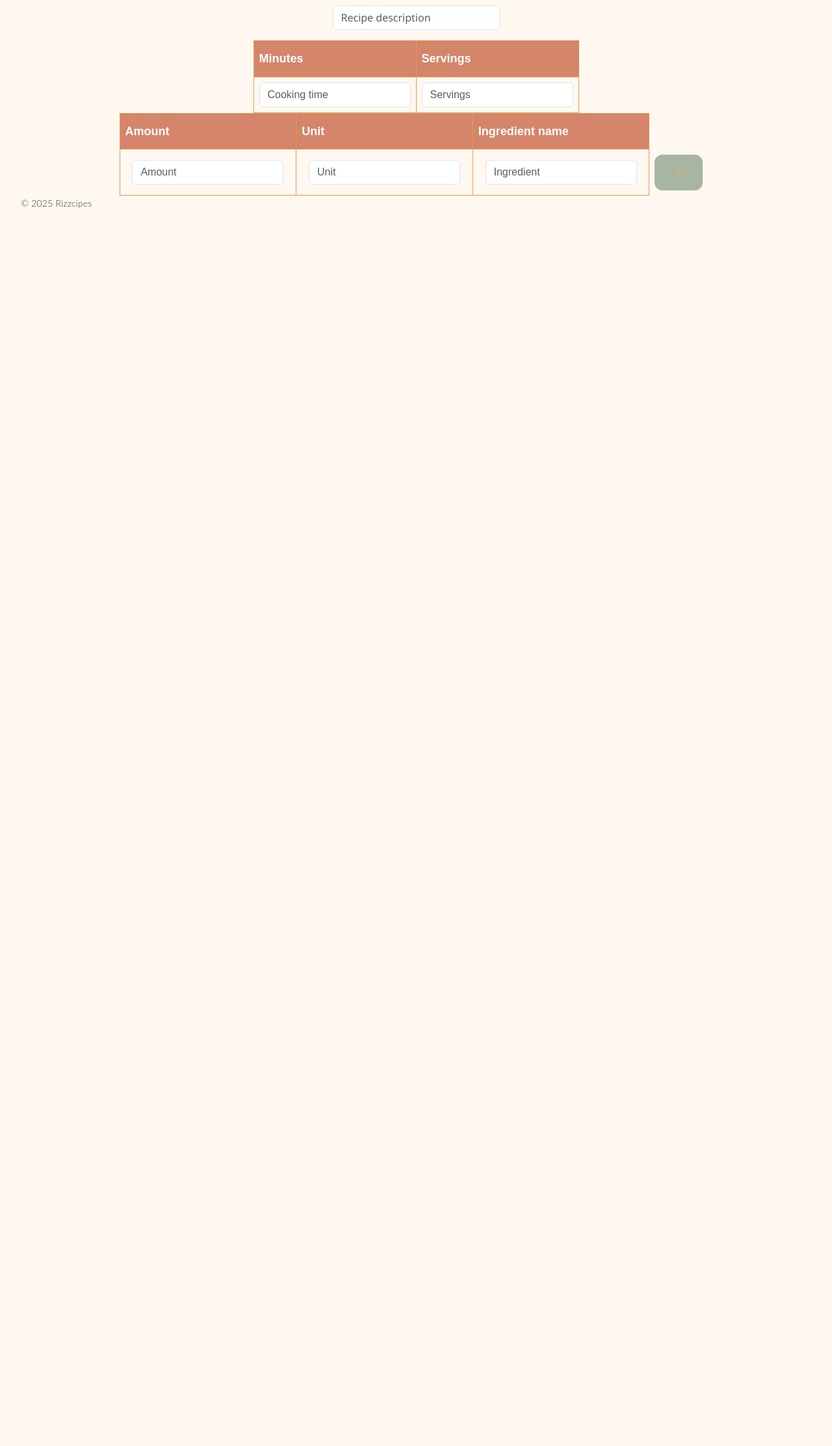
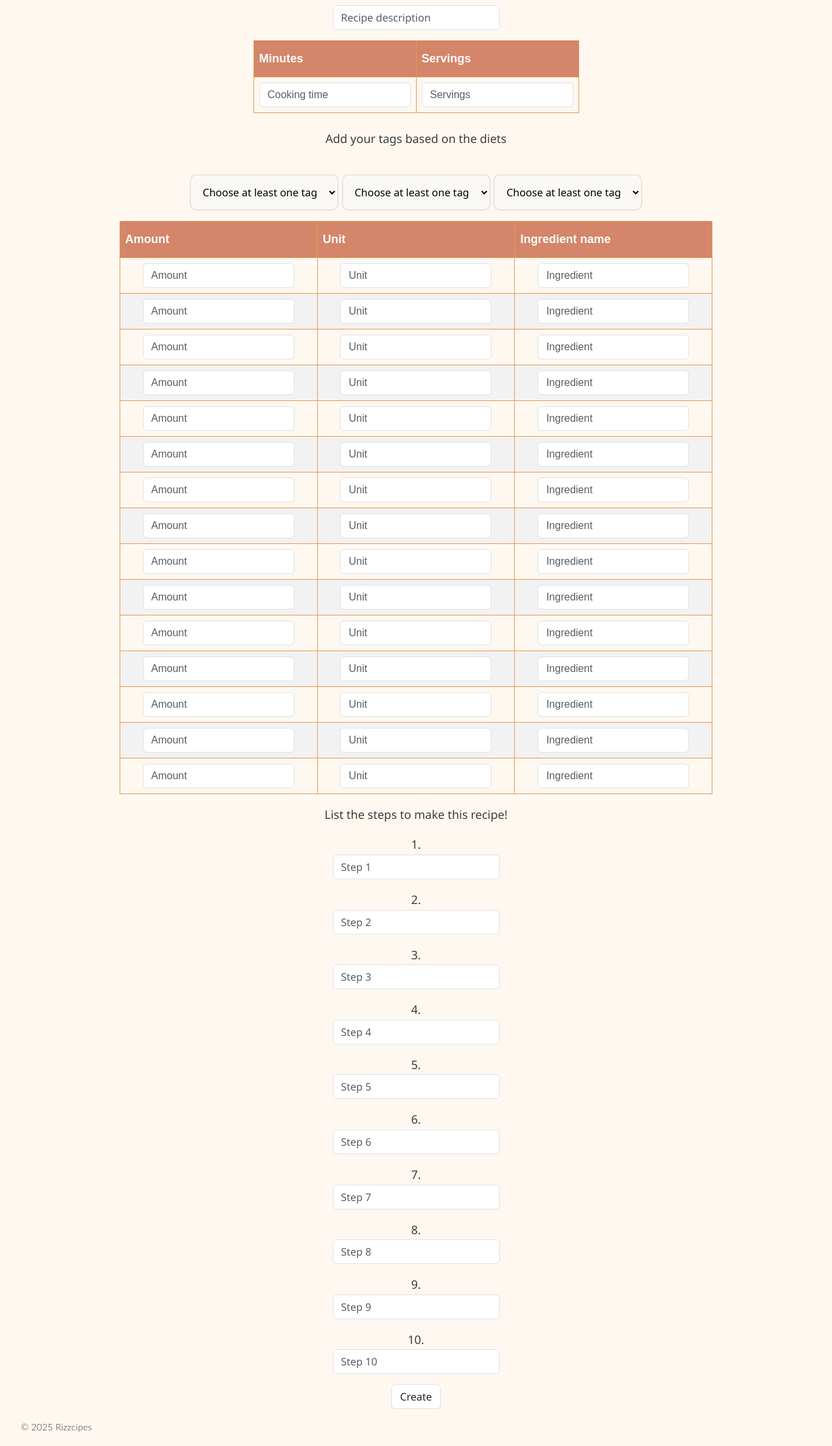
Before and after one commit to DraxinAm/cs50_final, a Flask app: page /create in a window 1280 px wide. Shown: the part 213-2438 px from the top of the page at 65% size. Before the commit the page ends 533 px from the top, so only its background shows below. Run offline with Flask 3, Linux system fonts and the light colour scheme; the visitor is signed in with stand-in values (Sample User, id 1); some libraries are stand-ins or nearby versions.

Commit message:
create is live

```diff
--- a/app.py
+++ b/app.py
@@ -43,7 +43,52 @@ def cookbook():
 def create():
     """Create a new recipe"""
     if request.method == "POST":
-        # Handle recipe creation logic here
+        # Handle recipe title, desc logic here
+        recipe_title = request.form.get("recipe_title")
+        if not recipe_title:
+            return problem("Must add title")
+        description = request.form.get("recipe_description")
+        if not description:
+            return problem("Must add description")
+        # Handle cooktime and servings
+        cooktime = request.form.get("time")
+        if not cooktime or int(cooktime) < 0:
+            return problem("Must give integer minutes")
+        servings = request.form.get("servings")
+        if not servings or int(servings) < 0:
+            return problem("Must give whole and positive servings")
+        # Insert into table
+        db.insert_recipes(session["user_id"], recipe_title, description, cooktime, servings)
+        # Handle tags
+        tags = []
+        for i in range(3):
+            if request.form.get(f"tags{i}"):
+                tags.append(request.form.get(f"tags{i}"))
+        # Insert into table
+        db.insert_tags(recipe_title, tags)
+        # Handle ingredients
+        ingredients = []
+        for i in range(15):
+            amount = request.form.get(f"amount{i}")
+            unit = request.form.get(f"unit{i}")
+            name = request.form.get(f"name{i}")
+            if name and amount and unit:
+                ingredient = {
+                    "amount" : amount,
+                    "unit" : unit,
+                    "name" : name
+                }
+                ingredients.append(ingredient)
+        # Insert into table
+        db.insert_ingredients(recipe_title, ingredients)
+        # Handle the steps
+        steps = []
+        for i in range(10):
+            step = request.form.get(f"step{i}")
+            if step:
+                steps.append(step)
+        # Insert into table
+        db.insert_steps(recipe_title, steps)
         return redirect("/")
     else:
         return render_template("create.html")
--- a/templates/create.html
+++ b/templates/create.html
@@ -8,7 +8,7 @@
     <form method="post" action="/create">
         <h2 class="header text-center p-4">Create your own recipes!</h2>
         <div class="mb-3 text-center">
-            <input type="text" class="form-control mx-auto w-auto input" placeholder="Recipe title" name="recipe_title" autofocus autocomplete="off">
+            <input type="text" class="form-control mx-auto w-auto input" placeholder="Recipe title" name="recipe_title" autofocus autocomplete="off" required>
             <p></p>
             <input type="text" class="form-control mx-auto w-auto input" placeholder="Recipe description" name="recipe_description" autocomplete="off">
         </div>
@@ -20,14 +20,31 @@
                 </thead>
                 <tbody>
                     <tr>
-                        <td><input type="text"class="form-control mx-auto w-auto input" placeholder="Cooking time" name="time" autocomplete="off"></td>
-                        <td><input type="text"class="form-control mx-auto w-auto input" placeholder="Servings" name="servings" autocomplete="off"></td>
+                        <td><input type="text"class="form-control mx-auto w-auto input" placeholder="Cooking time" name="time" autocomplete="off" required></td>
+                        <td><input type="text"class="form-control mx-auto w-auto input" placeholder="Servings" name="servings" autocomplete="off" required></td>
                     </tr>
                 </tbody>
             </table>
         </div>
         <!-- Insert a place so they can add tags -->
+        <div class="mb-3 text-center">
+            <label class="p-4" for="tags">Add your tags based on the diets</label>
+            <p></p>
+            {% for i in range(3) %}
+            <select name="tags{{i}}" id="tags{{i}}">
+                <option selected="true" disabled="disabled">Choose at least one tag</option>
+                <option value="Soup">Soup</option>
+                <option value="Meat">Meat</option>
+                <option value="Fish">Fish</option>
+                <option value="Vegetarian">Vegetarian</option>
+                <option value="Vegan">Vegan</option>
+                <option value="Sweet">Sweet</option>
+                <option value="Savory">Savory</option>
+            </select>
+            {% endfor %}
+        </div>
         <!-- Use maybe javascript so if they complete a row and press a plus button at the end, they can have a new row-->
+        <p></p>
         <div class="row justify-content-center">
             <table id=ingredients_table style= "width: 70%">
                 <thead>
@@ -36,26 +53,28 @@
                     <th>Ingredient name</th>
                 </thead>
                 <tbody>
+                    {% for i in range(15) %}
                     <tr>
-                        <td><input type="text"class="form-control mx-auto w-auto input" placeholder="Amount" name="amount" autocomplete="off"></td>
-                        <td><input type="text"class="form-control mx-auto w-auto input" placeholder="Unit" name="unit" autocomplete="off"></td>
-                        <td><input type="text"class="form-control mx-auto w-auto input" placeholder="Ingredient" name="name" autocomplete="off"></td>
-                        <td id="plus_button"><button type="submit">+</button></td>
+                        <td><input type="text"class="form-control mx-auto w-auto input" placeholder="Amount" name="amount{{i}}" autocomplete="off"></td>
+                        <td><input type="text"class="form-control mx-auto w-auto input" placeholder="Unit" name="unit{{i}}" autocomplete="off"></td>
+                        <td><input type="text"class="form-control mx-auto w-auto input" placeholder="Ingredient" name="name{{i}}" autocomplete="off"></td>
                     </tr>
+                    {% endfor %}
                 </tbody>
             </table>
         </div>
+        <p></p>
+        <div class="mb-3 text-center">
+            <label>List the steps to make this recipe!</label>
+            <p></p>
+            {% for i in range(10) %}
+            {{i + 1}}.
+            <input type="text" class="form-control mx-auto w-auto input" placeholder="Step {{i + 1}}" name="step{{i}}" autocomplete="off">
+            <p></p>
+            {% endfor %}
+        </div>
+        <div class="mb-3 text-center">
+            <button type="submit" class="form-control mx-auto w-auto button">Create</button>
+        </div>
     </form>
-    <script>
-        // document.getElementById("plus_button").addEventListener("click", addNewRow);
-        // function addNewRow(){
-        //     var table = document.getElementById("ingredients_table");
-        //     var row = table.insertRow();
-        //     var td1 = row.insertCell(0);
-        //     var td2 = row.insertCell(1);
-        //     var td3 = row.insertCell(2);
-
-        //     td1.innerHTML = '<input type="text"class="form-control mx-auto w-auto input" placeholder="Amount" name="amount" autocomplete="off">'
-        // }
-    </script>
 {% endblock %}
```
Also changed, not shown: database/database.py (+32 -0 lines), database/recipes.db, 2 other files.
